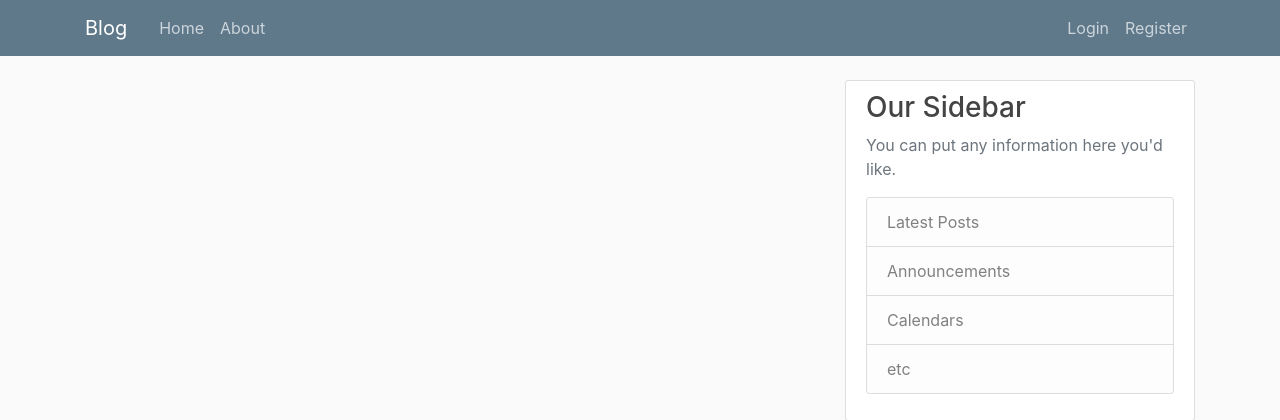
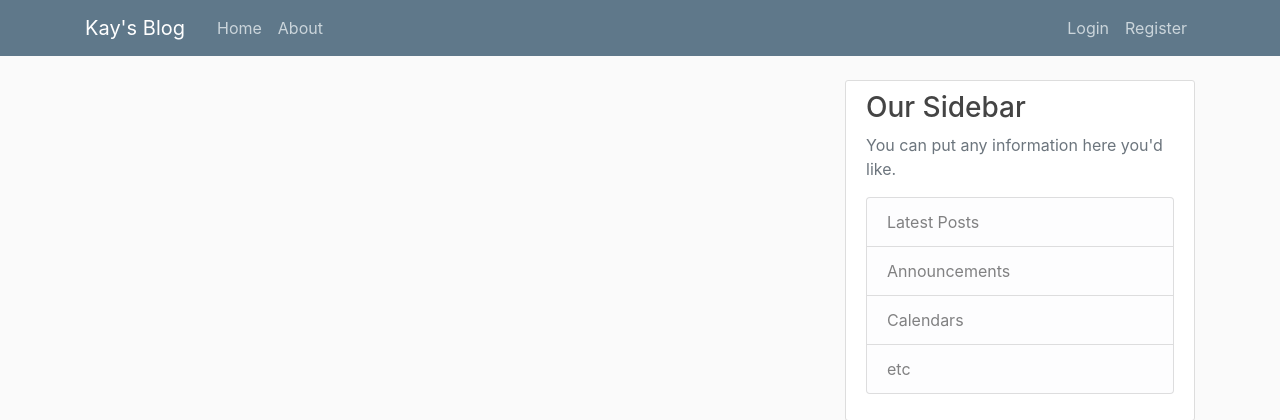
Before and after one commit to Hemachandran5080/djangoblog, a Django app: page / in a window 1280 px wide. Shown: the top 420 px of the page. Run offline with Django 3.2, Linux system fonts and the light colour scheme; data that the repository does not hold is empty; some libraries are stand-ins or nearby versions.

Commit message:
Initial Commit

```diff
--- a/blog/templates/blog/base.html
+++ b/blog/templates/blog/base.html
@@ -20,7 +20,7 @@
     <header class="site-header">
         <nav class="navbar navbar-expand-md navbar-dark bg-steel fixed-top">
             <div class="container">
-                <a class="navbar-brand mr-4" href="/">Blog </a>
+                <a class="navbar-brand mr-4" href="/">Kay's Blog </a>
                 <button type="button" class="navbar-toggler" data-toggle="collapse">
                     <span class="navbar-toggler-icon"></span>
                 </button>
```
